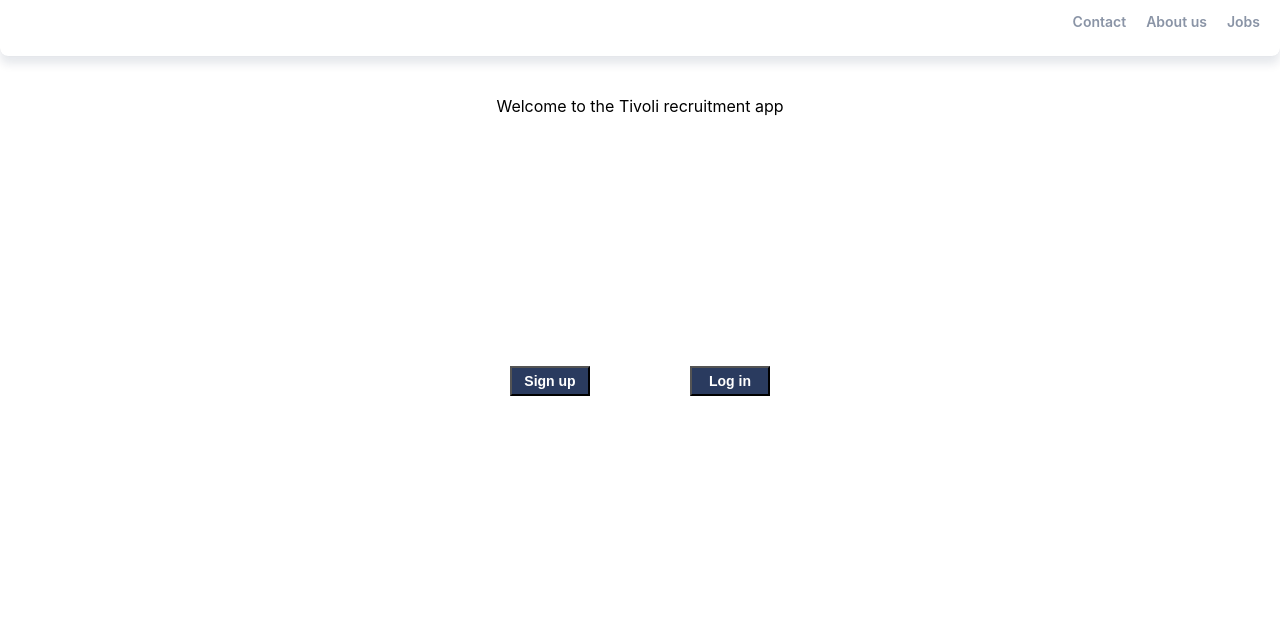
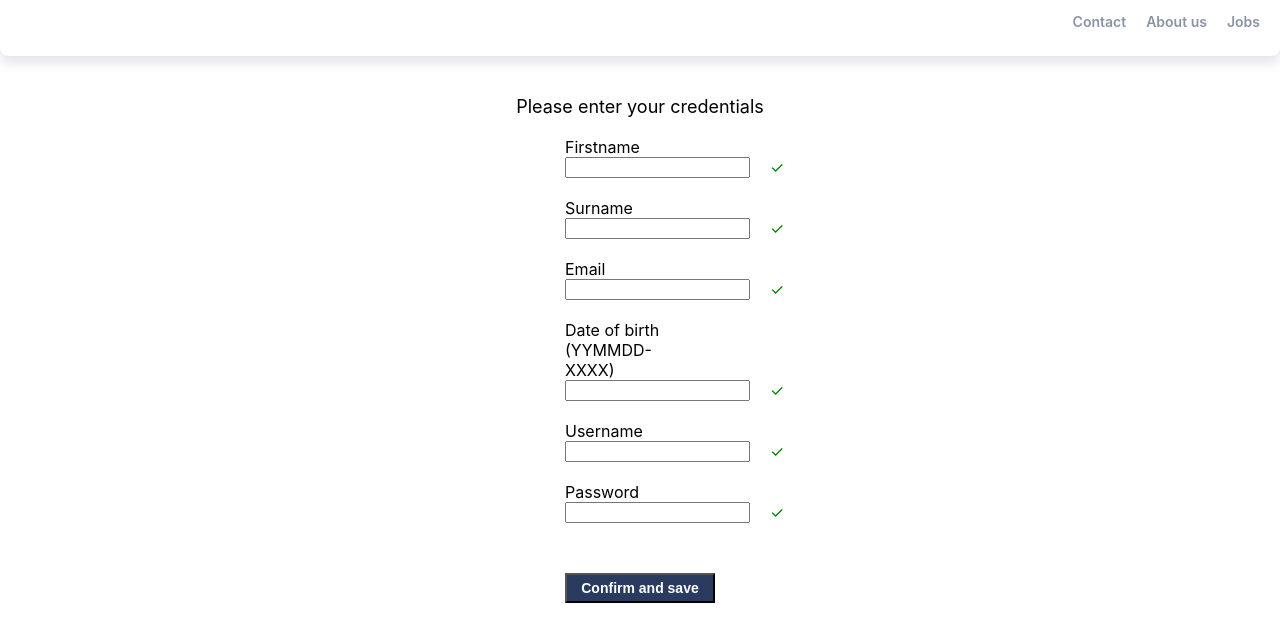
Before and after one commit to sadeq-gholami/recruitment-app, a React (Create React App) app in the folder frontend/: page / in a window 1280 px wide. Shown: the top 642 px of the page. Built offline with nearby package versions, Linux system fonts and the light colour scheme.

Commit message:
Signup page

```diff
--- a/frontend/src/App.css
+++ b/frontend/src/App.css
@@ -23,7 +23,6 @@
 
  .jobs, .aboutus, .contact {
   height: 16px;
-
   color: #8A94A6;
   font-size: 14px;
   font-weight: 600;
--- a/frontend/src/App.js
+++ b/frontend/src/App.js
@@ -2,6 +2,7 @@ import React, { Component } from "react";
 import { Route, BrowserRouter as Router } from "react-router-dom";
 import Home from "./view/Home";
 import './App.css';
+import Signup from "./view/Signup";
 
 class App extends Component {
   constructor(props){
@@ -22,7 +23,7 @@ class App extends Component {
           </div>
         </header>
           <Router>
-            <Route exact path="/"  exact render={(props)=>{return <Home {...props}/>}}/>
+            <Route exact path="/"  exact render={(props)=>{return <Signup {...props}/>}}/>
           </Router>
       </div>
 
--- a/frontend/src/style/Home.css
+++ b/frontend/src/style/Home.css
@@ -15,4 +15,5 @@
 }
 
 .signup:hover, .login:hover{
+    background-color: rgb(76, 76, 119);
 }
--- /dev/null
+++ b/frontend/src/style/Signup.css
@@ -0,0 +1,62 @@
+.inputfielddiv{
+    margin: auto;
+    width: auto;
+    margin-right: 50px;
+}
+
+.credtext{
+    margin: auto;
+    font-size: large;
+    margin-bottom: 20px;
+}
+
+.firstnametext, .surnametext, .emailtext, .dottext, .usernametext, .passwordtext{
+    text-align: left;
+    margin: auto;
+}
+.firstnamediv, .surnamediv, .emaildiv, .dotdiv, .usernamediv, .passworddiv{
+    width: 100px;
+    margin: auto;
+    margin-top: 20px;
+}
+
+.confirmbuttondiv{
+    margin-top: 50px;
+    display: block;
+
+}
+
+.confirmbutton{
+    color: #ffffff;
+    background-color: rgb(42, 59, 95);
+    width: 150px;
+    height: 30px;
+    font-size: 14px;
+    font-weight: 600;
+    line-height: 20px;
+}
+
+.confirmbutton:hover{
+    background-color: rgb(76, 76, 119);
+}
+
+.check1, .check2, .check3, .check4, .check5, .check6{
+    content: "\2713";
+    margin-left: 20px;
+    color: green;
+}
+
+.inputdiv1, .inputdiv2, .inputdiv3, .inputdiv4, .inputdiv5, .inputdiv6{
+    display: flex;
+}
+
+.inputdiv1, .input1, .inputdiv2, .input2 , .inputdiv3, .input3, .inputdiv4, .input4, .inputdiv5, .input5, .inputdiv6, .input6{
+    flex: 1;
+}
+.inputdiv1, .check1, .inputdiv2, .check2, .inputdiv3, .check3, .inputdiv4, .check4, .inputdiv5, .check5, .inputdiv6, .check6{
+    flex: 1;
+}
+
+.input1:focus{
+    color: green;
+}
--- a/frontend/src/view/Home.js
+++ b/frontend/src/view/Home.js
@@ -3,6 +3,10 @@ import { Route } from "react-router-dom";
 import "../style/Home.css";
 
 class Home extends Component {
+    constructor(props){
+        super(props);
+      }
+
   render() {
     return (
       <div className="welcome">
--- a/frontend/src/view/Signup.js
+++ b/frontend/src/view/Signup.js
@@ -0,0 +1,68 @@
+import React, { Component } from "react";
+import { Route } from "react-router-dom";
+import "../style/Signup.css";
+
+class Signup extends Component {
+    constructor(props){
+        super(props);
+      }
+
+  render() {
+    return (
+      <div className="signup-base">
+          <div className = "credtext">
+                <p>Please enter your credentials</p>
+            </div>
+          <div className="inputfielddiv">
+            <div className = "firstnamediv">
+                <p className = "firstnametext">Firstname</p>
+                <div className = "inputdiv1">
+                    <input className = "input1"></input>
+                    <span className = "check1">&#10003;</span>
+                </div>
+            </div>
+            <div className = "surnamediv">
+                <p className = "surnametext">Surname</p>
+                <div className = "inputdiv2">
+                    <input className = "input2"></input >
+                    <span className = "check2">&#10003;</span>
+                </div>
+            </div>
+            <div className = "emaildiv">
+                <p className = "emailtext">Email</p>
+                <div className = "inputdiv3">
+                    <input className = "input3"></input>
+                    <span className = "check3">&#10003;</span>
+                </div>
+            </div>
+            <div className = "dotdiv">
+                <p className = "dottext">Date of birth (YYMMDD-XXXX)</p>
+                <div className = "inputdiv4">
+                    <input className = "input4"></input>
+                    <span className = "check4">&#10003;</span>
+                </div>
+            </div>
+            <div className = "usernamediv">
+                <p className = "usernametext">Username</p>
+                <div className = "inputdiv5">
+                    <input className = "input5"></input>
+                    <span className = "check5">&#10003;</span>
+                </div>
+            </div>
+            <div className = "passworddiv">
+                <p className = "passwordtext">Password</p>
+                <div className = "inputdiv6">
+                    <input className = "input6"></input>
+                    <span className = "check6">&#10003;</span>
+                </div>
+            </div>
+          </div>
+          <div className = "confirmbuttondiv">
+                <button className = "confirmbutton">Confirm and save</button>
+            </div>
+      </div>
+    );
+  }
+}
+
+export default Signup;
```
